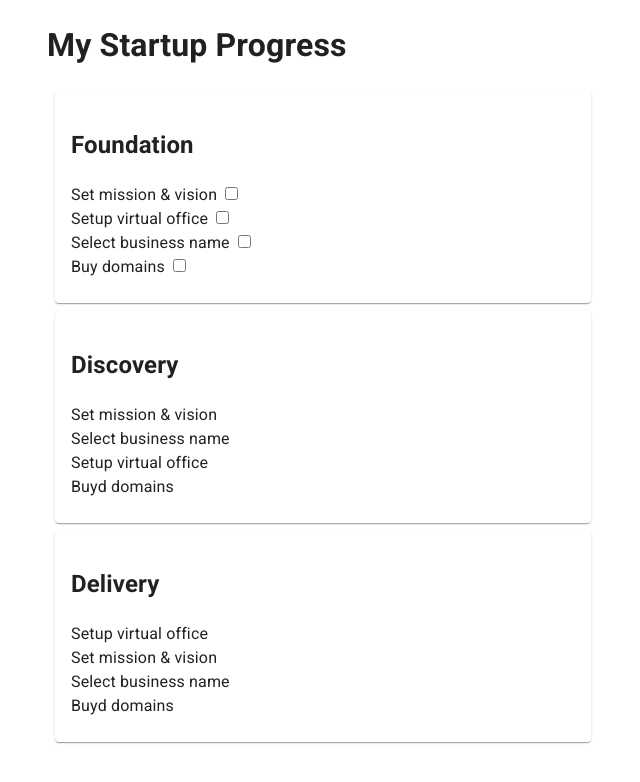
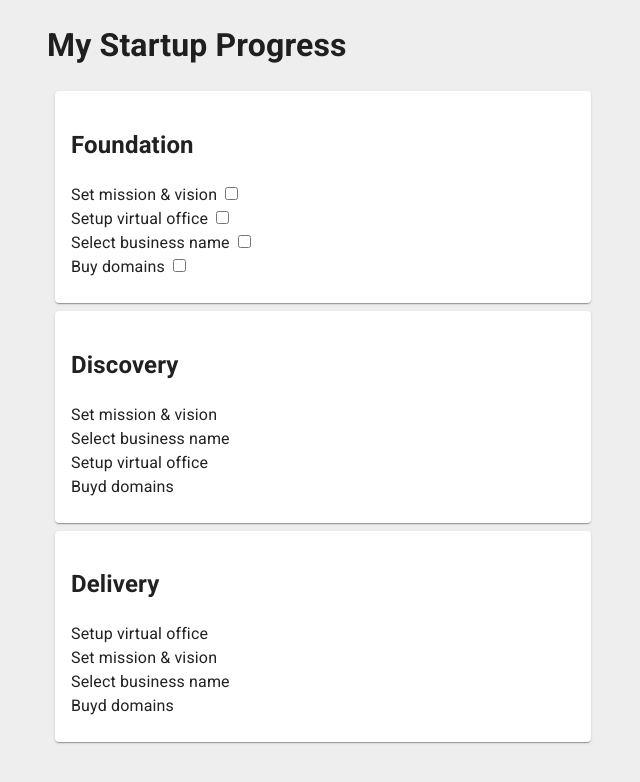
Before and after one commit to Pocuston/startup-progress, a React (Create React App) app: page / in a window 1280 px wide. Shown: the top 782 px of the page, without its empty margins (317-957 px from the left). Built offline with nearby package versions, Linux system fonts and the light colour scheme.

Commit message:
Change bg color

```diff
--- a/src/theme.ts
+++ b/src/theme.ts
@@ -1,17 +1,20 @@
-import { createTheme } from '@mui/material/styles';
-import { red } from '@mui/material/colors';
+import { createTheme } from "@mui/material/styles";
+import { red, grey } from "@mui/material/colors";
 
 // A custom theme for this app
 const theme = createTheme({
   palette: {
     primary: {
-      main: '#556cd6',
+      main: "#556cd6",
     },
     secondary: {
-      main: '#19857b',
+      main: "#19857b",
     },
     error: {
       main: red.A400,
+    },
+    background: {
+      default: grey.A200,
     },
   },
 });
```
